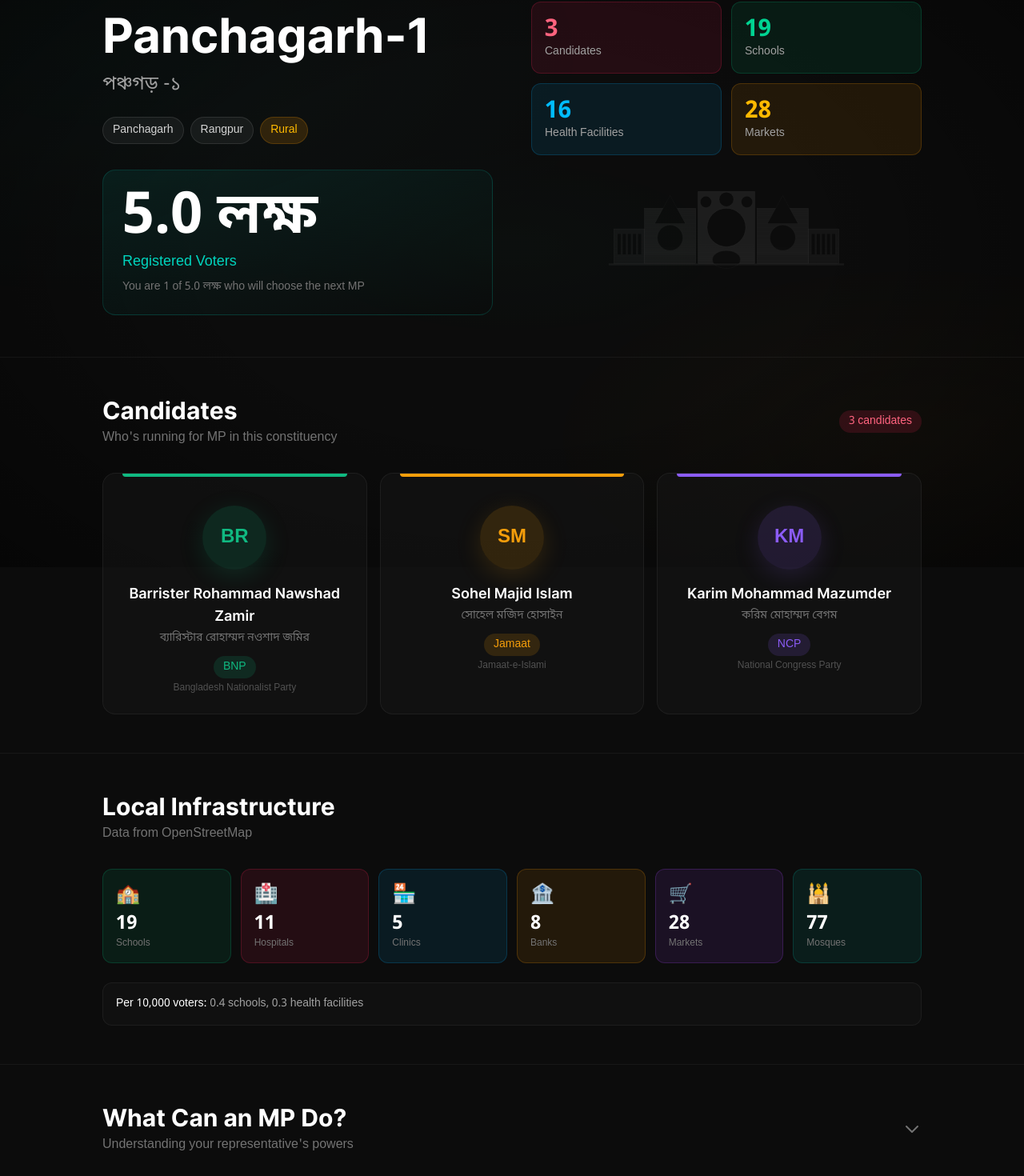
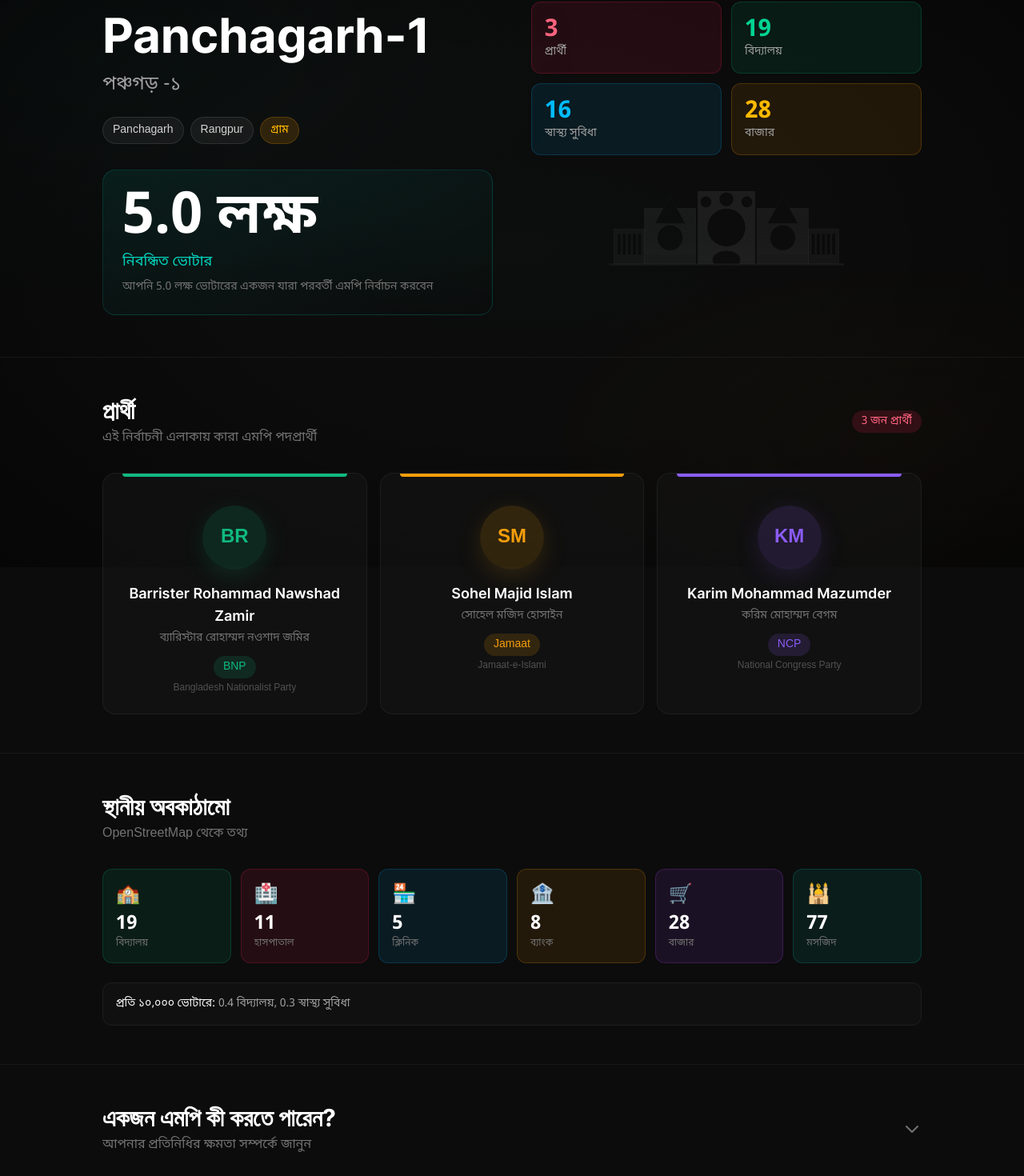
Before and after one commit to tarekahsan709/bdelection26, a Next.js app in the folder app/: page /constituency/1 in a window 1280 px wide. Shown: the part 91-1561 px from the top of the page at 80% size. Built offline with nearby package versions, Linux system fonts and the light colour scheme.

Commit message:
update detail page localization

```diff
--- a/app/src/app/constituency/[id]/page.tsx
+++ b/app/src/app/constituency/[id]/page.tsx
@@ -689,7 +689,7 @@ export default function ConstituencyPage() {
                       ? 'bg-teal-500/15 text-teal-400 border border-teal-500/20'
                       : 'bg-amber-500/15 text-amber-400 border border-amber-500/20'
                   }`}>
-                    {population.urban_classification === 'urban' ? 'Urban' : 'Rural'}
+                    {population.urban_classification === 'urban' ? 'শহর' : 'গ্রাম'}
                   </span>
                 </div>
 
@@ -698,9 +698,9 @@ export default function ConstituencyPage() {
                   <div className="text-5xl md:text-6xl lg:text-7xl font-black text-white mb-1">
                     {formatNumber(voters)}
                   </div>
-                  <div className="text-lg text-teal-400 font-medium">Registered Voters</div>
+                  <div className="text-lg text-teal-400 font-medium">নিবন্ধিত ভোটার</div>
                   <p className="text-sm text-neutral-500 mt-2">
-                    You are 1 of {formatNumber(voters)} who will choose the next MP
+                    আপনি {formatNumber(voters)} ভোটারের একজন যারা পরবর্তী এমপি নির্বাচন করবেন
                   </p>
                 </div>
               </div>
@@ -710,25 +710,25 @@ export default function ConstituencyPage() {
                 {/* Candidates count */}
                 <div className="p-4 rounded-xl bg-rose-500/10 border border-rose-500/20">
                   <div className="text-3xl font-bold text-rose-400">{candidates.length || '—'}</div>
-                  <div className="text-sm text-neutral-400">Candidates</div>
+                  <div className="text-sm text-neutral-400">প্রার্থী</div>
                 </div>
 
                 {/* Schools */}
                 <div className="p-4 rounded-xl bg-emerald-500/10 border border-emerald-500/20">
                   <div className="text-3xl font-bold text-emerald-400">{infrastructure?.schools || '—'}</div>
-                  <div className="text-sm text-neutral-400">Schools</div>
+                  <div className="text-sm text-neutral-400">বিদ্যালয়</div>
                 </div>
 
                 {/* Hospitals + Clinics */}
                 <div className="p-4 rounded-xl bg-sky-500/10 border border-sky-500/20">
                   <div className="text-3xl font-bold text-sky-400">{(infrastructure?.hospitals || 0) + (infrastructure?.clinics || 0) || '—'}</div>
-                  <div className="text-sm text-neutral-400">Health Facilities</div>
+                  <div className="text-sm text-neutral-400">স্বাস্থ্য সুবিধা</div>
                 </div>
 
                 {/* Markets */}
                 <div className="p-4 rounded-xl bg-amber-500/10 border border-amber-500/20">
                   <div className="text-3xl font-bold text-amber-400">{infrastructure?.markets || '—'}</div>
-                  <div className="text-sm text-neutral-400">Markets</div>
+                  <div className="text-sm text-neutral-400">বাজার</div>
                 </div>
 
                 {/* Parliament illustration as subtle decoration */}
@@ -741,20 +741,20 @@ export default function ConstituencyPage() {
         </section>
 
         {/* ═══════════════════════════════════════════════════════════════════
-            CANDIDATES - The Most Important Section
+            প্রার্থী - সবচেয়ে গুরুত্বপূর্ণ তথ্য
         ═══════════════════════════════════════════════════════════════════ */}
         <section className="py-12 px-4 border-t border-white/5">
           <div className="max-w-5xl mx-auto">
             <div className="flex items-center justify-between mb-8">
               <div>
                 <h2 className="text-2xl md:text-3xl font-bold text-white">
-                  Candidates
+                  প্রার্থী
                 </h2>
-                <p className="text-neutral-500 mt-1">Who&apos;s running for MP in this constituency</p>
+                <p className="text-neutral-500 mt-1">এই নির্বাচনী এলাকায় কারা এমপি পদপ্রার্থী</p>
               </div>
               {candidates.length > 0 && (
                 <span className="px-3 py-1 rounded-full bg-rose-500/15 text-rose-400 text-sm font-medium">
-                  {candidates.length} candidates
+                  {candidates.length} জন প্রার্থী
                 </span>
               )}
             </div>
@@ -772,24 +772,24 @@ export default function ConstituencyPage() {
                     <path strokeLinecap="round" strokeLinejoin="round" strokeWidth={1.5} d="M17 20h5v-2a3 3 0 00-5.356-1.857M17 20H7m10 0v-2c0-.656-.126-1.283-.356-1.857M7 20H2v-2a3 3 0 015.356-1.857M7 20v-2c0-.656.126-1.283.356-1.857m0 0a5.002 5.002 0 019.288 0M15 7a3 3 0 11-6 0 3 3 0 016 0zm6 3a2 2 0 11-4 0 2 2 0 014 0zM7 10a2 2 0 11-4 0 2 2 0 014 0z" />
                   </svg>
                 </div>
-                <p className="text-neutral-400 font-medium">Candidate information coming soon</p>
-                <p className="text-neutral-600 text-sm mt-1">Check back for updates</p>
+                <p className="text-neutral-400 font-medium">প্রার্থীদের তথ্য শীঘ্রই আসছে</p>
+                <p className="text-neutral-600 text-sm mt-1">আপডেটের জন্য পরে দেখুন</p>
               </div>
             )}
           </div>
         </section>
 
         {/* ═══════════════════════════════════════════════════════════════════
-            INFRASTRUCTURE - What's in this area
+            অবকাঠামো - এলাকায় কী আছে
         ═══════════════════════════════════════════════════════════════════ */}
         <section className="py-12 px-4 border-t border-white/5">
           <div className="max-w-5xl mx-auto">
             <div className="flex items-center justify-between mb-8">
               <div>
                 <h2 className="text-2xl md:text-3xl font-bold text-white">
-                  Local Infrastructure
+                  স্থানীয় অবকাঠামো
                 </h2>
-                <p className="text-neutral-500 mt-1">Data from OpenStreetMap</p>
+                <p className="text-neutral-500 mt-1">OpenStreetMap থেকে তথ্য</p>
               </div>
             </div>
 
@@ -798,37 +798,37 @@ export default function ConstituencyPage() {
               <InfraStatCard
                 icon="🏫"
                 value={infrastructure?.schools || 0}
-                label="Schools"
+                label="বিদ্যালয়"
                 color="emerald"
               />
               <InfraStatCard
                 icon="🏥"
                 value={infrastructure?.hospitals || 0}
-                label="Hospitals"
+                label="হাসপাতাল"
                 color="rose"
               />
               <InfraStatCard
                 icon="🏪"
                 value={infrastructure?.clinics || 0}
-                label="Clinics"
+                label="ক্লিনিক"
                 color="sky"
               />
               <InfraStatCard
                 icon="🏦"
                 value={infrastructure?.banks || 0}
-                label="Banks"
+                label="ব্যাংক"
                 color="amber"
               />
               <InfraStatCard
                 icon="🛒"
                 value={infrastructure?.markets || 0}
-                label="Markets"
+                label="বাজার"
                 color="purple"
               />
               <InfraStatCard
                 icon="🕌"
                 value={infrastructure?.mosques || 0}
-                label="Mosques"
+                label="মসজিদ"
                 color="teal"
               />
             </div>
@@ -836,18 +836,18 @@ export default function ConstituencyPage() {
             {/* Per capita context */}
             <div className="mt-6 p-4 rounded-xl bg-white/[0.02] border border-white/5">
               <p className="text-sm text-neutral-400">
-                <span className="text-white font-medium">Per 10,000 voters:</span>{' '}
-                {infrastructure?.schools ? ((infrastructure.schools / voters) * 10000).toFixed(1) : '—'} schools,{' '}
+                <span className="text-white font-medium">প্রতি ১০,০০০ ভোটারে:</span>{' '}
+                {infrastructure?.schools ? ((infrastructure.schools / voters) * 10000).toFixed(1) : '—'} বিদ্যালয়,{' '}
                 {infrastructure?.hospitals || infrastructure?.clinics
                   ? (((infrastructure.hospitals || 0) + (infrastructure.clinics || 0)) / voters * 10000).toFixed(1)
-                  : '—'} health facilities
+                  : '—'} স্বাস্থ্য সুবিধা
               </p>
             </div>
           </div>
         </section>
 
         {/* ═══════════════════════════════════════════════════════════════════
-            CIVIC INFO - Collapsed, expandable
+            নাগরিক তথ্য - বিস্তারিত দেখুন
         ═══════════════════════════════════════════════════════════════════ */}
         <section className="py-12 px-4 border-t border-white/5">
           <div className="max-w-5xl mx-auto">
@@ -855,9 +855,9 @@ export default function ConstituencyPage() {
               <summary className="flex items-center justify-between cursor-pointer list-none">
                 <div>
                   <h2 className="text-2xl md:text-3xl font-bold text-white">
-                    What Can an MP Do?
+                    একজন এমপি কী করতে পারেন?
                   </h2>
-                  <p className="text-neutral-500 mt-1">Understanding your representative&apos;s powers</p>
+                  <p className="text-neutral-500 mt-1">আপনার প্রতিনিধির ক্ষমতা সম্পর্কে জানুন</p>
                 </div>
                 <span className="text-neutral-500 group-open:rotate-180 transition-transform">
                   <svg className="w-6 h-6" fill="none" stroke="currentColor" viewBox="0 0 24 24">
@@ -869,33 +869,33 @@ export default function ConstituencyPage() {
               <div className="mt-8 grid md:grid-cols-3 gap-4">
                 <div className="p-5 rounded-xl bg-teal-500/5 border border-teal-500/10">
                   <div className="text-2xl mb-2">🗣️</div>
-                  <h3 className="text-white font-semibold mb-1">Represent You</h3>
+                  <h3 className="text-white font-semibold mb-1">আপনার প্রতিনিধিত্ব</h3>
                   <p className="text-neutral-400 text-sm">
-                    MPs speak for constituents in Parliament and advocate for local needs.
+                    এমপিরা সংসদে আপনার পক্ষে কথা বলেন এবং স্থানীয় প্রয়োজনের পক্ষে সওয়াল করেন।
                   </p>
                 </div>
 
                 <div className="p-5 rounded-xl bg-amber-500/5 border border-amber-500/10">
                   <div className="text-2xl mb-2">💰</div>
-                  <h3 className="text-white font-semibold mb-1">Influence Budget</h3>
+                  <h3 className="text-white font-semibold mb-1">বাজেটে প্রভাব</h3>
                   <p className="text-neutral-400 text-sm">
-                    Development funds are allocated per constituency. MPs influence spending priorities.
+                    প্রতি নির্বাচনী এলাকায় উন্নয়ন তহবিল বরাদ্দ হয়। এমপিরা ব্যয়ের অগ্রাধিকার নির্ধারণে প্রভাব রাখেন।
                   </p>
                 </div>
 
                 <div className="p-5 rounded-xl bg-emerald-500/5 border border-emerald-500/10">
                   <div className="text-2xl mb-2">🏗️</div>
-                  <h3 className="text-white font-semibold mb-1">Bring Projects</h3>
+                  <h3 className="text-white font-semibold mb-1">প্রকল্প আনা</h3>
                   <p className="text-neutral-400 text-sm">
-                    Roads, schools, hospitals, electricity - MPs can push for infrastructure projects.
+                    রাস্তা, স্কুল, হাসপাতাল, বিদ্যুৎ - এমপিরা অবকাঠামো প্রকল্প আনতে পারেন।
                   </p>
                 </div>
               </div>
 
               <div className="mt-6 p-4 rounded-xl bg-white/[0.02] border border-white/5">
                 <p className="text-sm text-neutral-400">
-                  <span className="text-teal-400 font-medium">Note:</span>{' '}
-                  MPs serve 5-year terms. Your vote has long-term impact on this constituency&apos;s development.
+                  <span className="text-teal-400 font-medium">বিঃদ্রঃ</span>{' '}
+                  এমপিরা ৫ বছরের মেয়াদে কাজ করেন। আপনার ভোট এই নির্বাচনী এলাকার দীর্ঘমেয়াদী উন্নয়নে প্রভাব ফেলে।
                 </p>
               </div>
             </details>
@@ -912,11 +912,11 @@ export default function ConstituencyPage() {
               <svg className="w-4 h-4" fill="none" stroke="currentColor" viewBox="0 0 24 24">
                 <path strokeLinecap="round" strokeLinejoin="round" strokeWidth={2} d="M15 19l-7-7 7-7" />
               </svg>
-              Back to Map
+              মানচিত্রে ফিরুন
             </Link>
 
             <p className="text-xs text-neutral-600">
-              Infrastructure data from OpenStreetMap contributors
+              অবকাঠামো তথ্য OpenStreetMap অবদানকারীদের থেকে
             </p>
           </div>
         </footer>
```
